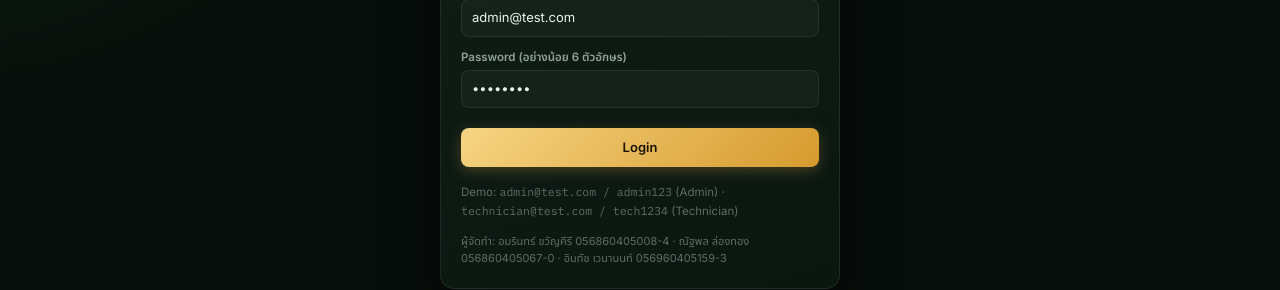
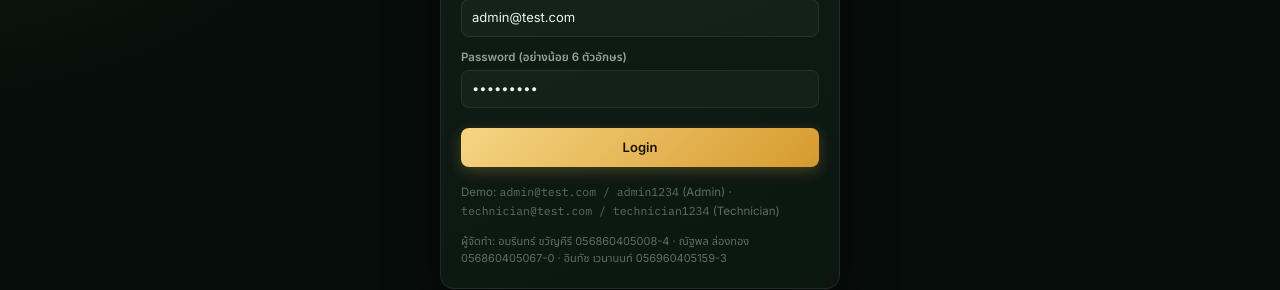
Before and after one commit to Guy2547/Automation, a Next.js app: page /login in a window 1280 px wide. Shown: the part 347-637 px from the top of the page. Built offline with nearby package versions, Linux system fonts and the light colour scheme.

Commit message:
fix: update demo credential hints to admin1234/technician1234

```diff
--- a/app/login/page.tsx
+++ b/app/login/page.tsx
@@ -8,7 +8,7 @@ import { login } from "@/lib/store";
 export default function LoginPage() {
   const router = useRouter();
   const [email, setEmail] = useState("admin@test.com");
-  const [password, setPassword] = useState("admin123");
+  const [password, setPassword] = useState("admin1234");
   const [error, setError] = useState<string | null>(null);
   const [busy, setBusy] = useState(false);
 
@@ -55,7 +55,7 @@ export default function LoginPage() {
           </button>
         </form>
         <div className="text-[11.5px] mt-4 leading-relaxed" style={{ color: "var(--ink-faint)" }}>
-          Demo: <span className="mono">admin@test.com / admin123</span> (Admin) · <span className="mono">technician@test.com / tech1234</span> (Technician)
+          Demo: <span className="mono">admin@test.com / admin1234</span> (Admin) · <span className="mono">technician@test.com / technician1234</span> (Technician)
         </div>
         <div className="text-[11px] mt-3 leading-relaxed" style={{ color: "var(--ink-faint)" }}>
           ผู้จัดทำ: อมรินทร์ ขวัญคีรี 056860405008-4 · ณัฐพล ล่องทอง 056860405067-0 · อินทัช เวนานนท์ 056960405159-3
```
Also changed, not shown: 1 other file (tests, documents, lock files or other folders).
